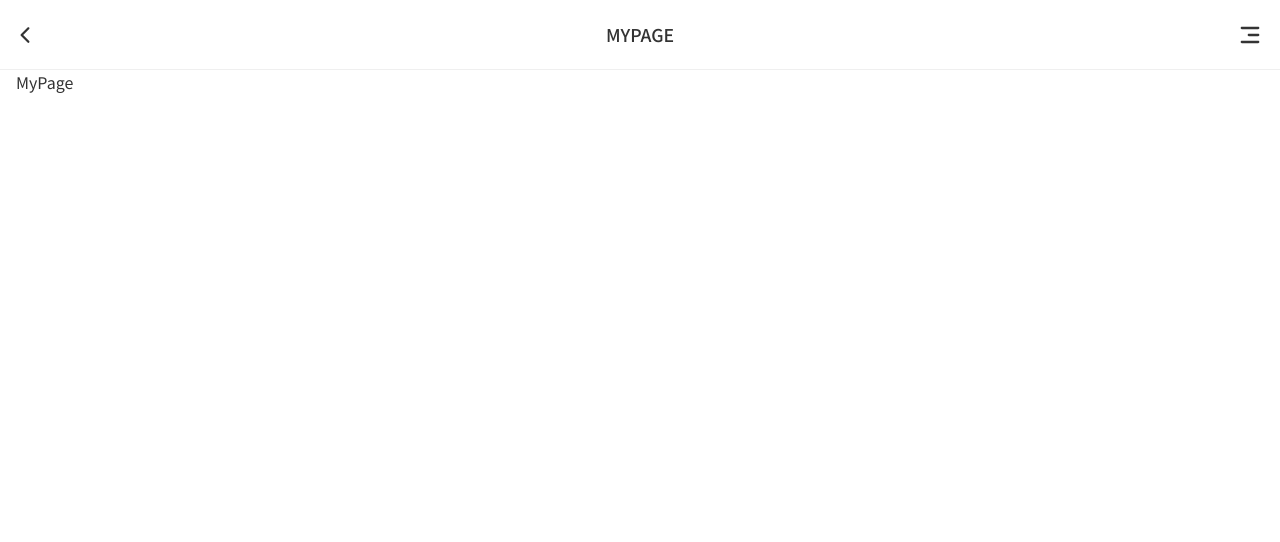
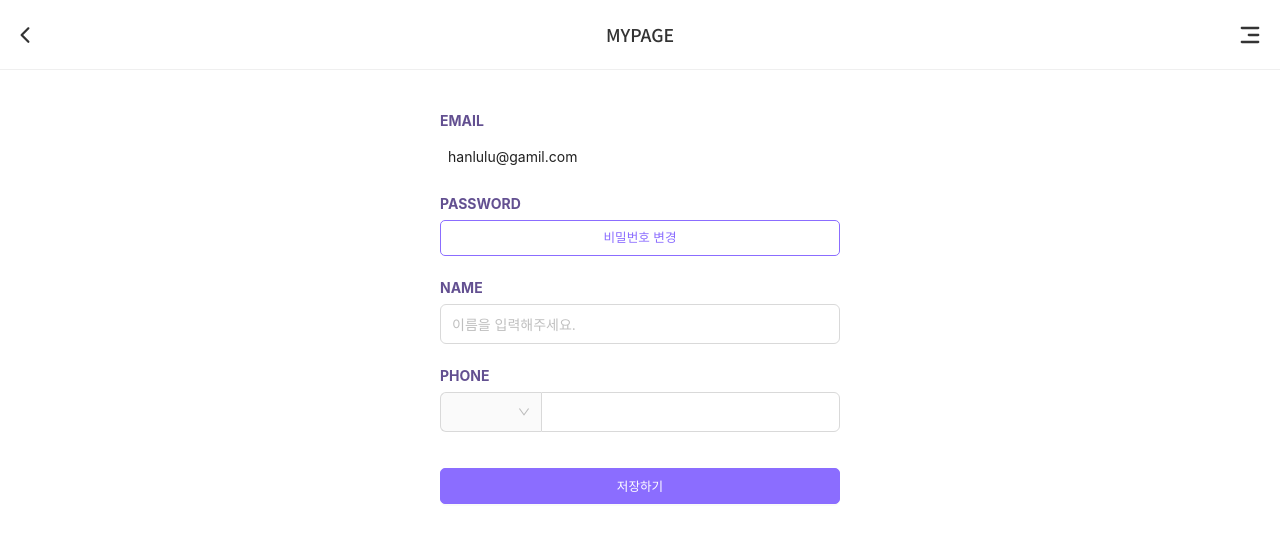
Before and after one commit to larmong/todolist, a React (Create React App) app: page /mypage in a window 1280 px wide. Shown: the top 542 px of the page. Built offline with nearby package versions, Linux system fonts and the light colour scheme.

Commit message:
feat: signup API 연동

```diff
--- /dev/null
+++ b/src/apis/signup.ts
@@ -0,0 +1,21 @@
+import AxiosInstanceCreator from 'service/api';
+
+export const signupInstance = AxiosInstanceCreator({});
+
+export const signupAPI = {
+  checkEmail: async (params: CheckEmailPramsType) => {
+    return signupInstance.get('/auth/emailCheck', { params }).then((res) => res);
+  },
+  createUser: async (data: CreateUserDataType) => {
+    return signupInstance.post('/auth/joinUser', data).then((res) => res);
+  },
+};
+
+interface CheckEmailPramsType {
+  email: string;
+}
+
+interface CreateUserDataType {
+  email: string;
+  password: string;
+}
--- a/src/commons/style/global.style.ts
+++ b/src/commons/style/global.style.ts
@@ -144,8 +144,7 @@ const GlobalStyle = css`
   .ant-form-item {
     margin-bottom: 16px;
   }
-  .ant-input-wrapper,
-  .ant-input {
+  .ant-input-wrapper {
     height: 40px;
   }
   .form-input {
@@ -159,6 +158,12 @@ const GlobalStyle = css`
       border: 1px solid ${Common.color.point};
     }
   }
+  .phone-input input {
+    height: 40px;
+  }
+  .ant-input-group .ant-input-group-addon .ant-select-focused .ant-select-selector {
+    color: ${Common.color.default};
+  }
 `;
 
 export default GlobalStyle;
--- a/src/components/button/index.tsx
+++ b/src/components/button/index.tsx
@@ -1,21 +1,9 @@
+import { IPropsButton } from 'types/components/button/types';
 import { Wrapper } from './style';
-import { IPropsButton } from 'types/components/button/types';
-import { modalActions } from 'store/slice/modal';
-import { useAppDispatch } from 'store/hooks';
 
 export default function Button(props: IPropsButton): JSX.Element {
-  const dispatch = useAppDispatch();
-
-  const onClickBtn = () => {
-    if (props.type === 'logout') {
-      // TODO: 로그아웃
-    }
-
-    dispatch(modalActions.update(false));
-  };
-
   return (
-    <Wrapper className={props.class} onClick={onClickBtn}>
+    <Wrapper className={props.class} onClick={props.onClickBtn}>
       {!props.text ? '확인' : props.text}
     </Wrapper>
   );
--- a/src/components/modal/defaultModal/index.tsx
+++ b/src/components/modal/defaultModal/index.tsx
@@ -1,7 +1,19 @@
 import { BtnGroup, Modal, ModalText, Wrapper } from './style';
+import { modalActions } from 'store/slice/modal';
+import { useAppDispatch } from 'store/hooks';
 import Button from 'components/button';
 
 export default function DefaultModal(): JSX.Element {
+  const dispatch = useAppDispatch();
+
+  const handleCheckEmail = (type?: string) => () => {
+    if (type === 'logout') {
+      // TODO: 로그아웃
+    }
+
+    dispatch(modalActions.update(false));
+  };
+
   return (
     <Wrapper>
       <Modal>
@@ -11,8 +23,8 @@ export default function DefaultModal(): JSX.Element {
           {/*<span>서브 텍스트 서브 텍스트 서브 텍스트</span>*/}
         </ModalText>
         <BtnGroup>
-          <Button text="취소" class="line" />
-          <Button text="로그아웃" type="logout" />
+          <Button text="취소" class="line" onClickBtn={handleCheckEmail} />
+          <Button text="로그아웃" type="logout" onClickBtn={handleCheckEmail('logout')} />
         </BtnGroup>
       </Modal>
     </Wrapper>
--- a/src/pages/layout/style.ts
+++ b/src/pages/layout/style.ts
@@ -2,7 +2,7 @@ import styled from '@emotion/styled';
 
 export const Wrapper = styled.section`
   main {
-    height: calc(100dvh - 70px);
+    height: calc(100dvh - 150px);
     padding: 0 16px;
   }
 `;
--- a/src/pages/login/index.tsx
+++ b/src/pages/login/index.tsx
@@ -1,11 +1,11 @@
 import { Button, Form, Input } from 'antd';
+import { useNavigate } from 'react-router';
 import { FaKey, FaUser } from 'react-icons/fa';
 
 import { Signup, Title, Wrapper } from './style';
 import { LoginType } from 'types/login/types';
 import { loginAPI } from 'apis/login';
 import LoginButton from 'components/button';
-import { useNavigate } from 'react-router';
 
 export default function Login(): JSX.Element {
   const navigate = useNavigate();
--- a/src/pages/login/style.ts
+++ b/src/pages/login/style.ts
@@ -1,9 +1,9 @@
 import styled from '@emotion/styled';
-import { Common } from '../../commons/style/emotion';
+import { Common } from 'commons/style/emotion';
 
 export const Wrapper = styled.div`
   margin: 80px auto;
-  width: 400px;
+  max-width: 400px;
   .ant-btn-reset {
     height: 40px;
     font-size: 16px;
--- a/src/pages/mypage/index.tsx
+++ b/src/pages/mypage/index.tsx
@@ -1,3 +1,77 @@
+import { Wrapper, Title } from './style';
+import { Button, Form, Input, Select } from 'antd';
+import SignupButton from 'components/button';
+
 export default function MyPage(): JSX.Element {
-  return <>MyPage</>;
+  const data = {
+    email: 'hanlulu@gamil.com',
+    name: '한루루',
+    phone: '01011112222',
+  };
+
+  const { Option } = Select;
+  const [myPageForm] = Form.useForm();
+
+  const handleUpdateUser = async (values: any) => {
+    console.log(values);
+  };
+
+  return (
+    <Wrapper>
+      <Form
+        form={myPageForm}
+        onFinish={handleUpdateUser}
+        initialValues={{
+          name: data?.name,
+          phone: data?.phone,
+        }}
+      >
+        <div className="fix-contents">
+          <Title>email</Title>
+          <span>{data.email}</span>
+        </div>
+        <div className="fix-contents">
+          <Title>password</Title>
+          <SignupButton text="비밀번호 변경" class="line" />
+        </div>
+        <Form.Item name="name" rules={[{ required: true, message: '이름을 입력해주세요.' }]}>
+          <div>
+            <Title>name</Title>
+            <Input className="form-input" placeholder="이름을 입력해주세요." />
+          </div>
+        </Form.Item>
+        <Form.Item
+          name="phone"
+          rules={[
+            { required: true, message: '핸드폰번호를 입력해주세요.' },
+            {
+              pattern: /[0-9]/,
+              message: '숫자만 입력할 수 있습니다.',
+            },
+            {
+              max: 8,
+              message: '최대 8글자까지 입력 가능합니다.',
+            },
+          ]}
+        >
+          <div>
+            <Title>phone</Title>
+            <Input
+              className="phone-input"
+              addonBefore={
+                <Select style={{ width: 100 }}>
+                  <Option value="010">010</Option>
+                </Select>
+              }
+            />
+          </div>
+        </Form.Item>
+        <Form.Item>
+          <Button htmlType="submit" className="ant-btn-reset">
+            <SignupButton text="저장하기" />
+          </Button>
+        </Form.Item>
+      </Form>
+    </Wrapper>
+  );
 }
--- a/src/pages/mypage/style.ts
+++ b/src/pages/mypage/style.ts
@@ -0,0 +1,28 @@
+import styled from '@emotion/styled';
+import { Common } from 'commons/style/emotion';
+
+export const Wrapper = styled.div`
+  margin: 40px auto;
+  max-width: 400px;
+
+  .fix-contents {
+    margin-bottom: 16px;
+    span {
+      display: flex;
+      align-items: center;
+      padding: 4px 8px;
+      height: 40px;
+    }
+  }
+  .ant-btn-reset {
+    margin-top: 20px;
+  }
+`;
+
+export const Title = styled.div`
+  display: block;
+  text-transform: uppercase;
+  color: ${Common.color.darkPoint};
+  font-weight: 700;
+  margin: 5px 0;
+`;
--- a/src/pages/signup/index.tsx
+++ b/src/pages/signup/index.tsx
@@ -1,6 +1,7 @@
 import { Button, Form, Input, Select } from 'antd';
 
 import { Title, Wrapper } from './style';
+import { signupAPI } from 'apis/signup';
 import SignupButton from 'components/button';
 
 export default function Signup(): JSX.Element {
@@ -8,7 +9,26 @@ export default function Signup(): JSX.Element {
   const [signupForm] = Form.useForm();
 
   const handleClickSignup = async (values: any) => {
-    console.log(values);
+    const data = await signupAPI.createUser({
+      ...values,
+      phone: `010${values.phone}`,
+    });
+
+    if (data) {
+      // TODO: 회원가입 완료
+    }
+  };
+
+  const handleCheckEmail = async () => {
+    const email = signupForm.getFieldValue('email');
+
+    const data = await signupAPI.checkEmail({
+      email,
+    });
+
+    if (data) {
+      // TODO: 이메일 체크 완료
+    }
   };
 
   return (
@@ -28,7 +48,7 @@ export default function Signup(): JSX.Element {
             <Title>email</Title>
             <div className="id-line">
               <Input className="form-input" placeholder="이메일을 입력해주세요." />
-              <SignupButton text="중복확인" class="line" />
+              <SignupButton text="중복확인" class="line" onClickBtn={handleCheckEmail} />
             </div>
           </div>
         </Form.Item>
@@ -50,18 +70,29 @@ export default function Signup(): JSX.Element {
             <Input className="form-input" placeholder="이름을 입력해주세요." />
           </div>
         </Form.Item>
-        <Form.Item name="phone" rules={[{ required: true, message: 'Please input your phone number!' }]}>
+        <Form.Item
+          name="phone"
+          rules={[
+            { required: true, message: '핸드폰번호를 입력해주세요.' },
+            {
+              pattern: /[0-9]/,
+              message: '숫자만 입력할 수 있습니다.',
+            },
+            {
+              max: 8,
+              message: '최대 8글자까지 입력 가능합니다.',
+            },
+          ]}
+        >
           <div>
             <Title>phone</Title>
             <Input
+              className="phone-input"
               addonBefore={
-                <Form.Item className="form-input" name="prefix" noStyle>
-                  <Select style={{ width: 100 }}>
-                    <Option value="010">010</Option>
-                  </Select>
-                </Form.Item>
+                <Select style={{ width: 100 }} defaultValue="010">
+                  <Option value="010">010</Option>
+                </Select>
               }
-              style={{ width: '100%' }}
             />
           </div>
         </Form.Item>
--- a/src/pages/signup/style.ts
+++ b/src/pages/signup/style.ts
@@ -1,9 +1,9 @@
 import styled from '@emotion/styled';
-import { Common } from '../../commons/style/emotion';
+import { Common } from 'commons/style/emotion';
 
 export const Wrapper = styled.div`
   margin: 40px auto;
-  width: 400px;
+  max-width: 400px;
   .ant-btn-reset {
     height: 40px;
     font-size: 16px;
@@ -11,7 +11,7 @@ export const Wrapper = styled.div`
   }
   .id-line {
     display: flex;
-    gap: 16px;
+    gap: 10px;
     .line {
       width: 120px;
       height: 40px;
--- a/src/types/components/button/types.ts
+++ b/src/types/components/button/types.ts
@@ -2,4 +2,5 @@ export interface IPropsButton {
   text?: string;
   class?: string;
   type?: string;
+  onClickBtn?: () => void;
 }
```
